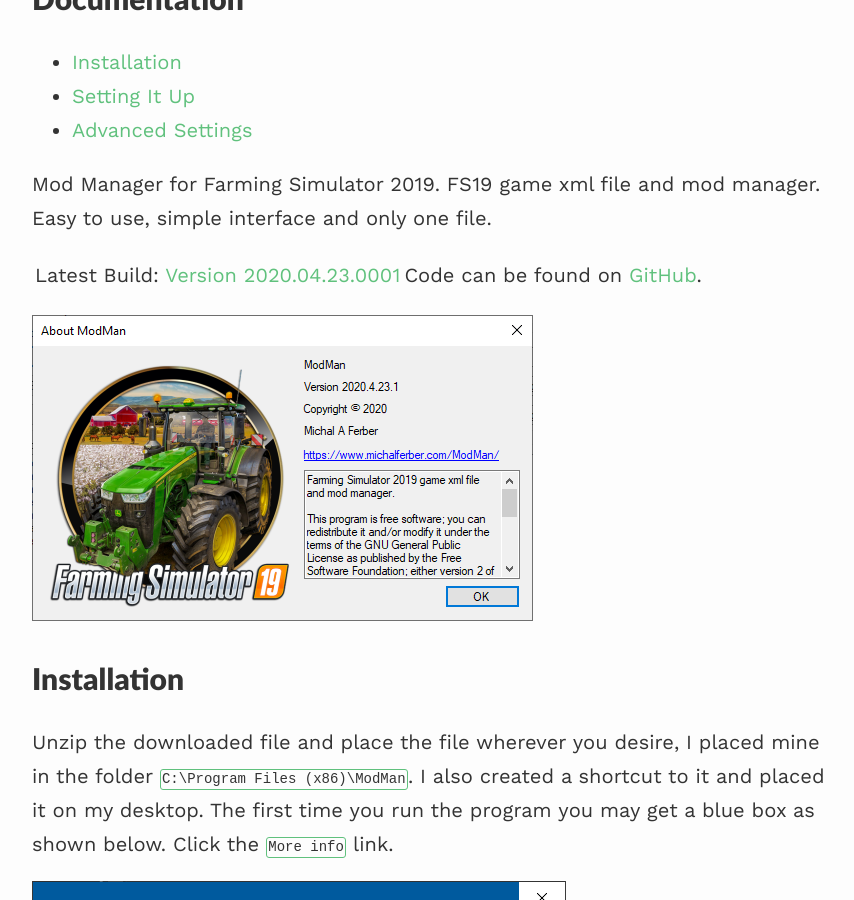
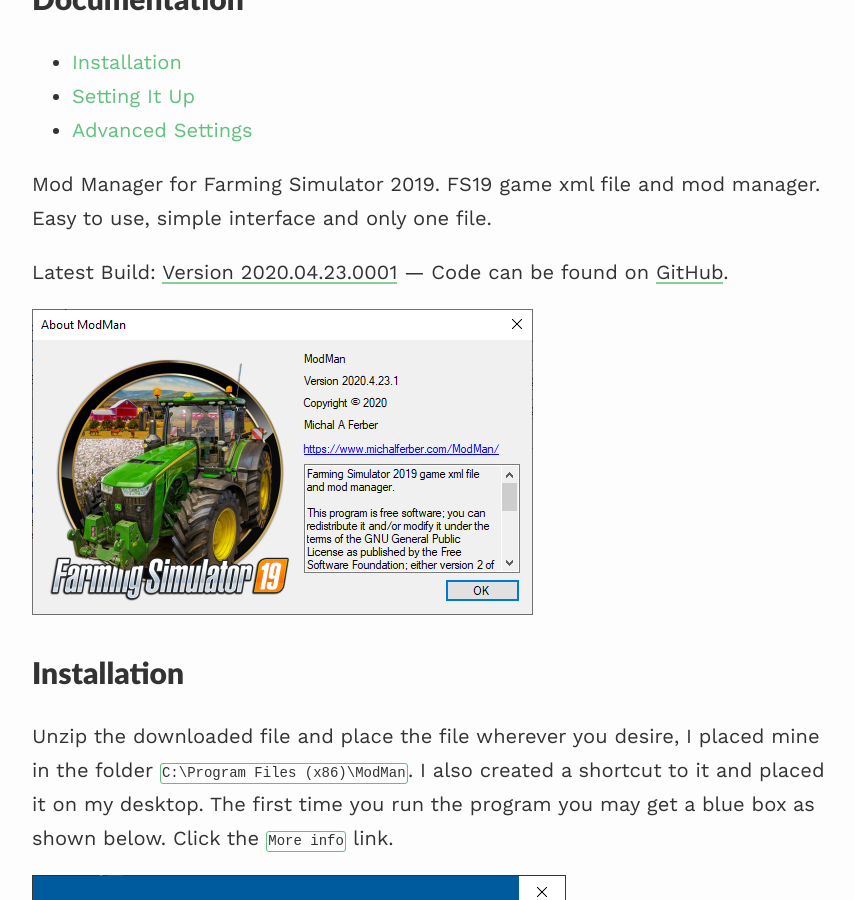
Before and after one commit to MichalAFerber/michalferber.com, a Jekyll site: the page built from _projects/ModMan.md, in a window 1280 px wide and 900 px high, scrolled down 331 px. Shown: the whole window, without its empty margins (208-1062 px from the left). Built offline with Jekyll 4.4.1, drawn with Linux system fonts in a browser that asks for light colours; nearby versions of some CDN libraries.

Commit message:
Update ModMan.md

```diff
--- a/_projects/ModMan.md
+++ b/_projects/ModMan.md
@@ -13,7 +13,7 @@ Documentation
 
 Mod Manager for Farming Simulator 2019. FS19 game xml file and mod manager. Easy to use, simple interface and only one file.
 
-Latest Build: [Version 2020.04.23.0001](https://github.com/AriIntegration/ModMan/releases/download/2020.04.23.001/ModMan_v2020_04_23_0001.zip){:target="_blank"}  |  Code can be found on [GitHub](https://github.com/AriIntegration/ModMan){:target="_blank"}.
+Latest Build: [Version 2020.04.23.0001](https://github.com/AriIntegration/ModMan/releases/download/2020.04.23.001/ModMan_v2020_04_23_0001.zip){:target="_blank"} --- Code can be found on [GitHub](https://github.com/AriIntegration/ModMan){:target="_blank"}.
 
 ![Image](/assets/images/ModManAbout.png "About ModMan")
 
```
